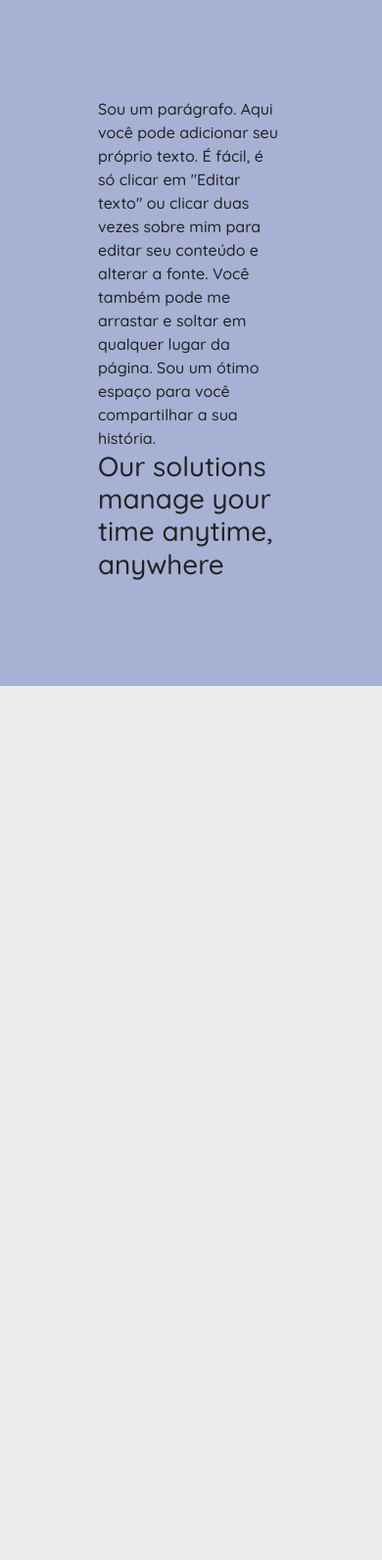
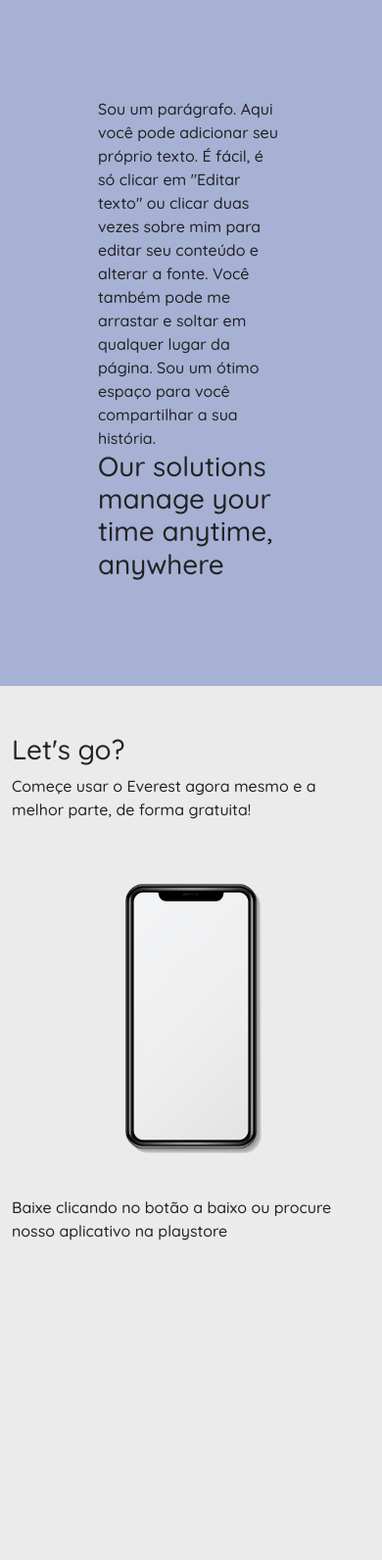
Before and after one commit to VinTesta/web-everest, a PHP site: page /view/home.php in a window 390 px wide. Shown: the part 3564-5156 px from the top of the page at 98% size. Before the commit the page ends 4264 px from the top, so only its background shows below. Run offline with PHP 8.4, Linux system fonts and the light colour scheme; some libraries are stand-ins or nearby versions.

Commit message:
feat: responsividade e adição de terceiro container

```diff
--- a/view/home.php
+++ b/view/home.php
@@ -149,6 +149,25 @@
 </div>
 <!-- CONTAINER INSTALATION -->
 
+<div class="third-container">
+    <div class="container-md">
+        <div class="row mt-5">
+            <div class="col-md-3">
+                <h1>Let's go?</h1>
+                <p class="text-justify">Começe usar o Everest agora mesmo e a melhor parte, de forma gratuita!</p>
+            </div>
+        </div>
+        <div class="row">
+            <div class="col-md-6">
+                <img src="../web/images/template_celular.png" alt="Template Celular" width="100%">
+            </div>
+            <div class="col-md-6">
+                Baixe clicando no botão a baixo ou procure nosso aplicativo na playstore
+            </div>
+        </div>
+    </div>
+</div>
+
 <?php
     require_once("../layout/rodape.php");
 ?>
--- a/web/css/home.css
+++ b/web/css/home.css
@@ -100,6 +100,11 @@
     color: rgb(34, 34, 34);
 }
 
+.third-container
+{
+    min-height: 100vh;
+}
+
 @media (min-width: 750px) {
     .second-container .row-cards
     {
```
Also changed, not shown: web/images/template_celular.png (added).
